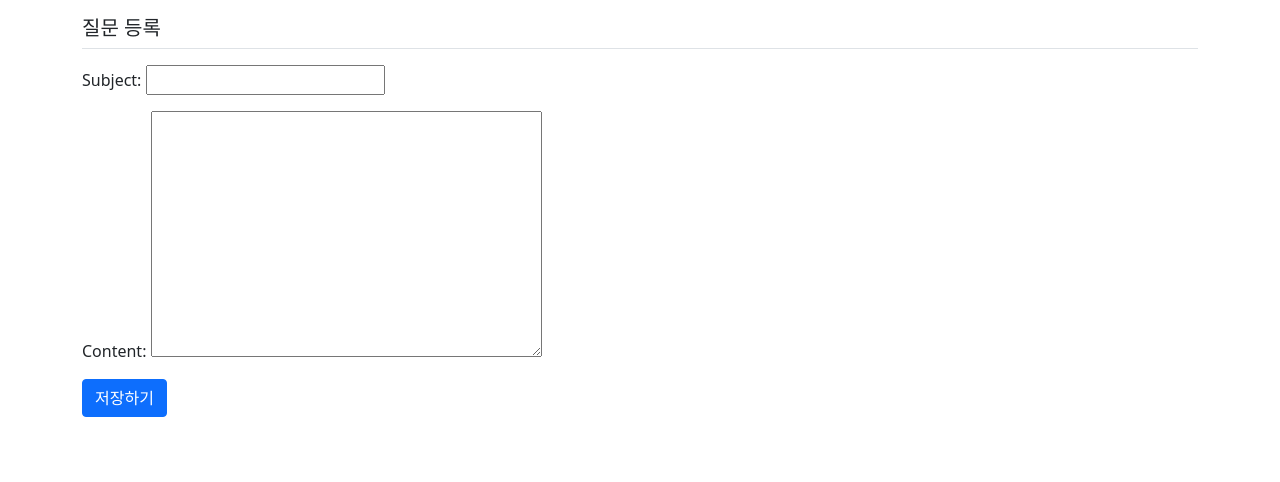
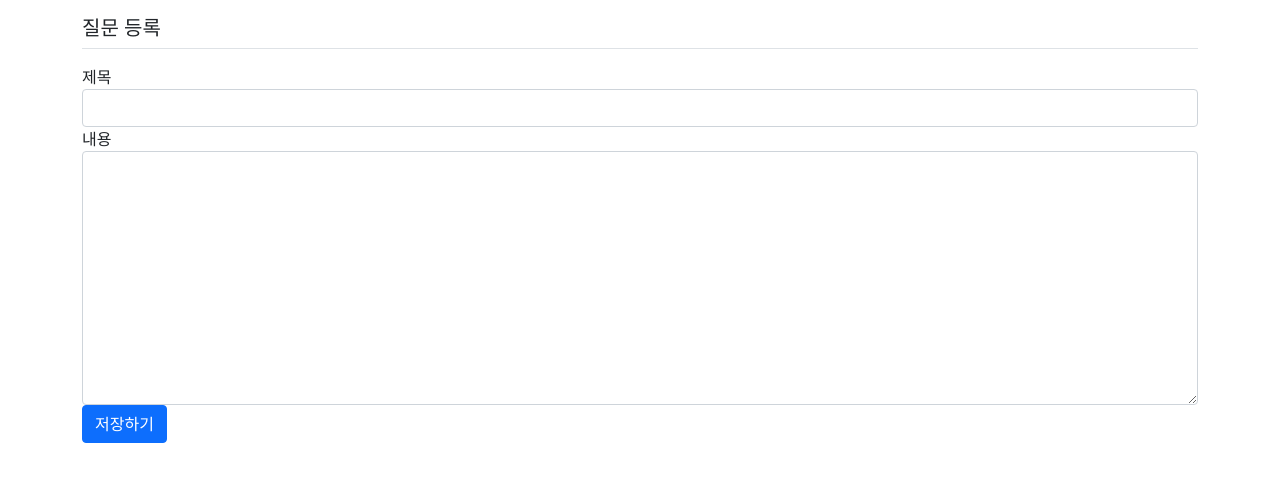
Before and after one commit to choidongkuen/Django_Practice, a Django app: page /pybo/question/create/ in a window 1280 px wide. Shown: the top 482 px of the page. Run offline with Django 4.2, Linux system fonts and the light colour scheme; some libraries are stand-ins or nearby versions.

Commit message:
FEAT : [Pybo] 질문 등록 관련 작업 구현

```diff
--- a/pybo/forms.py
+++ b/pybo/forms.py
@@ -1,9 +1,26 @@
 from django import forms
 
-from pybo.models import Question
+from pybo.models import Question, Answer
 
 
 class QuestionFrom(forms.ModelForm):
     class Meta:
         model = Question
         fields = ['subject', 'content']
+        widgets = {
+            'subject': forms.TextInput(attrs={'class': 'form-control'}),
+            'content': forms.Textarea(attrs={'class': 'form-control', 'rows': 10}),
+        }
+        labels = {
+            'subject': '제목',
+            'content': '내용'
+        }
+
+
+class AnswerForm(forms.ModelForm):
+    class Meta:
+        model = Answer
+        fields = ['content']
+        labels = {
+            'content': '답변 내용',
+        }
--- a/pybo/urls.py
+++ b/pybo/urls.py
@@ -8,5 +8,5 @@ urlpatterns = [
     path("", views.index, name="index"),
     path("<int:question_id>/", views.detail, name="detail"),
     path("answer/create/<int:question_id>/", views.answer_create, name="answer_create"),
-    path("question/create/", views.question_create, name="question_create")
+    path("question/create/", views.question_create, name="question_create"),
 ]
--- a/pybo/views.py
+++ b/pybo/views.py
@@ -1,7 +1,7 @@
 from django.shortcuts import render, get_object_or_404, redirect
 
 from pybo.models import Question
-from .forms import QuestionFrom
+from .forms import QuestionFrom, AnswerForm
 
 
 # Question 모델 데이터 작성한 날짜의 역순(내림 차순) 으로 조회
@@ -17,14 +17,23 @@ def detail(request, question_id):
     return render(request, "pybo/detail.html", {"question": question})
 
 
-# Answer 모델 등록
+# 답변 등록
 def answer_create(request, question_id):
     question = get_object_or_404(Question, pk=question_id)
-    question.answer_set.create(content=request.POST.get('content'))
-    return redirect('pybo:detail', question_id=question.id)  # detail redirect
+    if request.method == 'POST':
+        form = AnswerForm(request.POST)
+        if form.is_valid():
+            answer = form.save(commit=False)
+            answer.question = question
+            answer.save()
+            return redirect('pybo:detail', question_id=question.id)  # Question detail 페이지
+    else:
+        form = AnswerForm()
+    context = {"question": question, "form": form}
+    return render(request, "pybo/detail.html", context)
 
 
-# Question 모델 등록
+# 질문 등록
 def question_create(request):
     # 저장하기 누른 경우
     if request.method == 'POST':
--- a/templates/pybo/question_form.html
+++ b/templates/pybo/question_form.html
@@ -4,7 +4,28 @@
         <h5 class="my-3 border-bottom pb-2">질문 등록</h5>
         <form method="post" class="post-form my-3">
             {% csrf_token %}
-            {{ form.as_p }}
+            <!-- 오류 표시 start -->
+            {% if form.errors %}
+                <div class="alert alert-danger" role="alert">
+                    {% for field in form %}
+                        {% if field.errors %}
+                            <strong>{{ field.label }}</strong>
+                            {{ field.errors }}
+                        {% endif %}
+                    {% endfor %}
+                </div>
+            {% endif %}
+            <!-- 오류 표시 end -->
+            <div class="form-group">
+                <label for="subject">제목</label>
+                <input type="text" class="form-control" name="subject" id="subject"
+                       value="{{ form.subject.value|default_if_none:'' }}">
+            </div>
+            <div class="form-group">
+                <label for="content">내용</label>
+                <textarea class="form-control" name="content" id="content"
+                          rows="10">{{ form.content.value|default_if_none:'' }}</textarea>
+            </div>
             <button type="submit" class="btn btn-primary">저장하기</button>
         </form>
     </div>
```
Also changed, not shown: templates/pybo/detail.html (+12 -2 lines), db.sqlite3.
